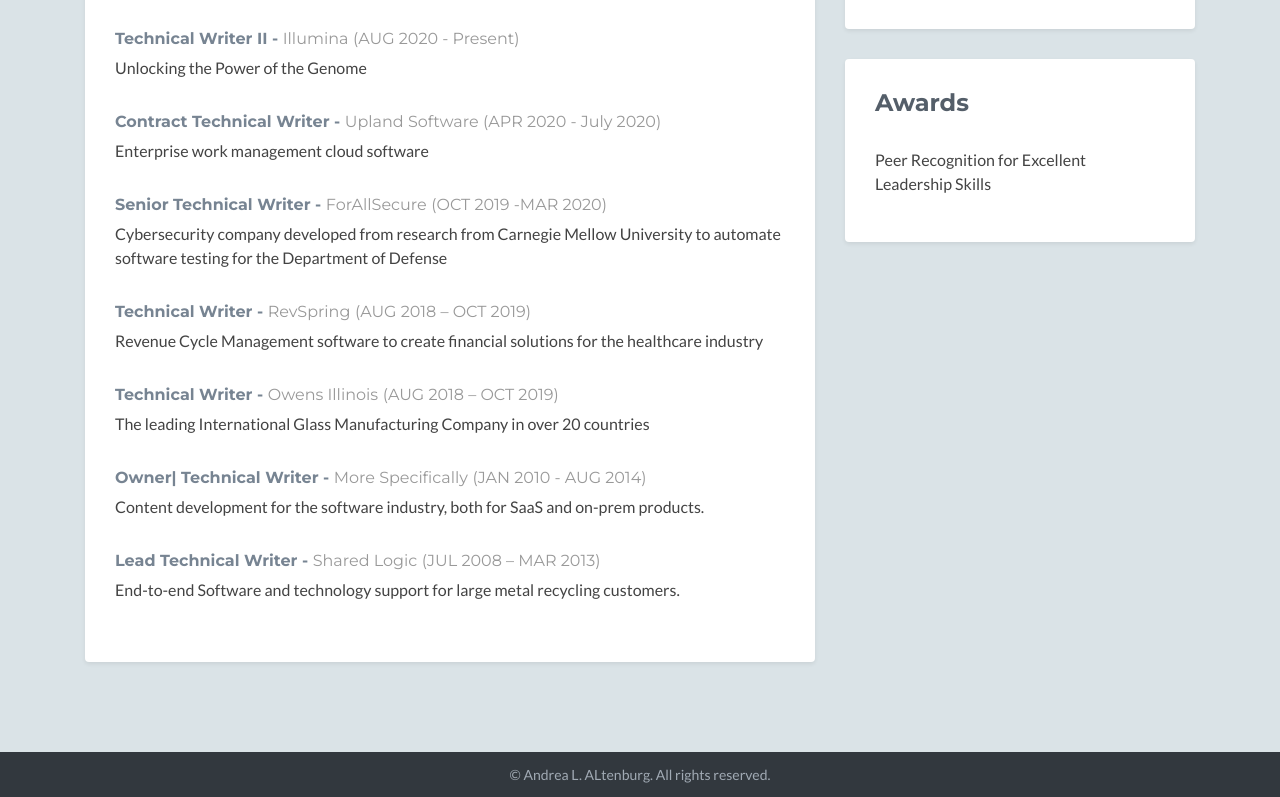
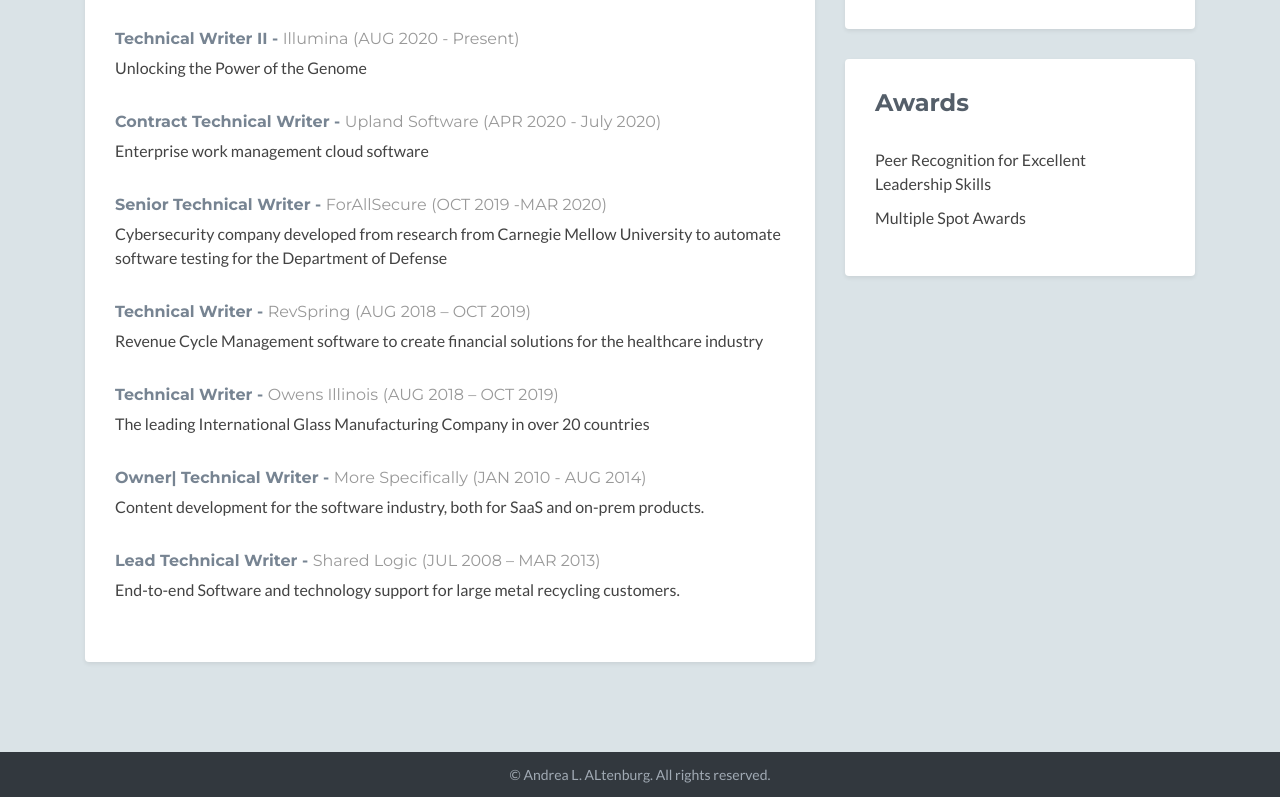
Before and after one commit to alaltenburg/andreaaltenburg, a plain HTML site: page index.html in a window 1280 px wide. Shown: the part 2422-3219 px from the top of the page. Drawn offline with nearby package versions, Linux system fonts and the light colour scheme; no server answers; some icons are missing.

Commit message:
updated awards section

```diff
--- a/index.html
+++ b/index.html
@@ -326,6 +326,7 @@
                         <div class="content">
                             <ul class="list-unstyled">
                                 <li> Peer Recognition for Excellent Leadership Skills</a></li>
+                                <li> Multiple Spot Awards</a></li>
 
                             </ul>
                         </div><!--//content-->
```
